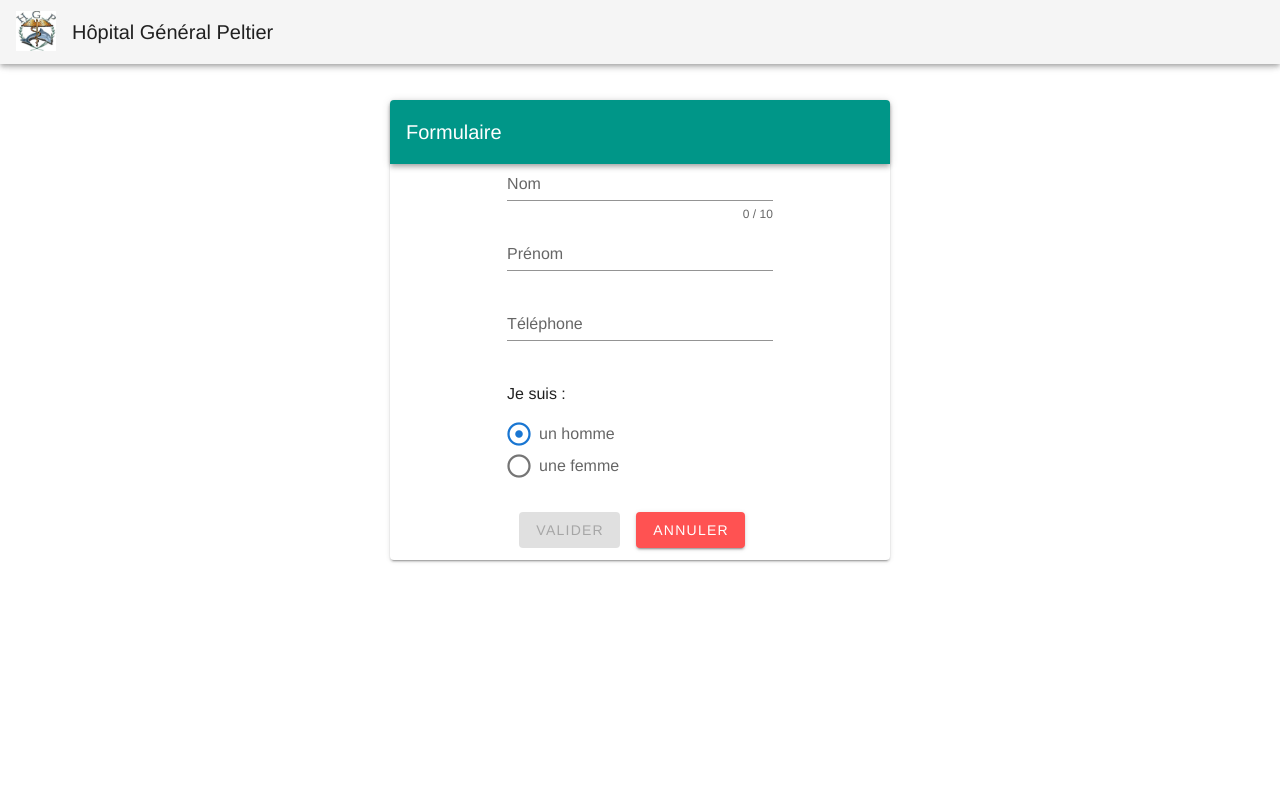
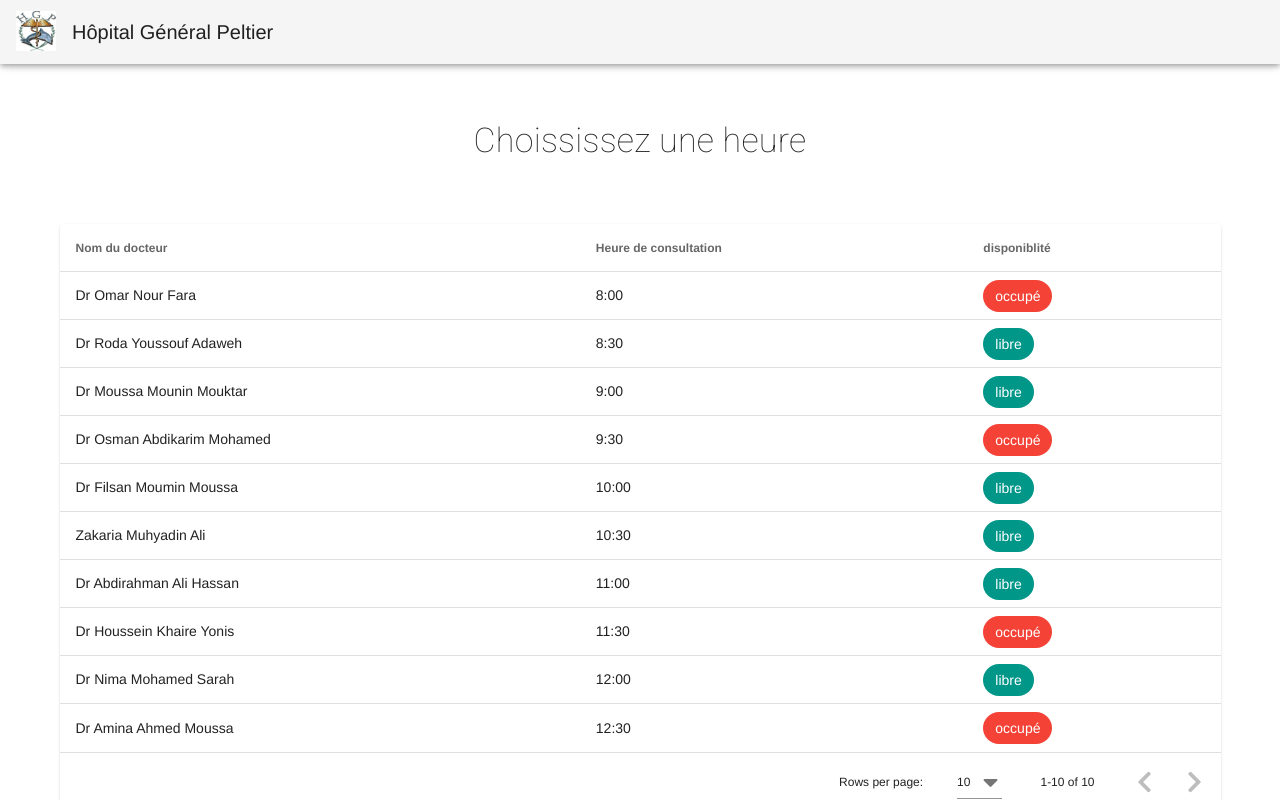
Before and after one commit to chakal05/peltierDev, a Vue app in the folder client/: page /#/ in a window 1280 px wide. Built offline with nearby package versions, Linux system fonts and the light colour scheme.

Commit message:
added component tableau

```diff
--- a/client/src/components/homepage/calendrier.vue
+++ b/client/src/components/homepage/calendrier.vue
@@ -1,32 +1,29 @@
 <template>
-<v-container>
+  <v-container>
+    <div class="text-center">
+      <h1 class="display-2 font-weight-thin mb-4">Choississez une date</h1>
+    </div>
 
-
-  <v-row align="center" justify='center' >
-
-    <h2> Choississez une date svp  </h2>
-
-
-    <v-date-picker
-      v-model="date"
-      width="290"
-
-    ></v-date-picker>
-  </v-row>
-
+    <v-row align="center" justify="center">
+      <v-date-picker color="teal" v-model="date" width="700"></v-date-picker>
+    </v-row>
   </v-container>
 </template>
 
 <script>
+//todo responsiveness for mobiles devices
 export default {
-    data: () => ({
-      date: new Date().toISOString().substr(0, 10),
-    }),
-}
+  data: () => ({
+    date: new Date().toISOString().substr(0, 10)
+  })
+};
 </script>
 
 <style lang='scss' scoped>
-.row{
-    padding-top: 9rem;
+.text-center {
+  margin-top: 7rem;
+  margin-bottom: 4rem;
+}
+.row {
 }
 </style>
--- a/client/src/components/homepage/firstView.vue
+++ b/client/src/components/homepage/firstView.vue
@@ -15,7 +15,7 @@
         <v-row>
           <v-col cols="12" md="4">
             <v-item>
-              <v-card color="teal darken-1" >
+              <v-card color="teal" >
                 <v-card-text class="white--text">
                   <div class="headline mb-2">
                     <v-toolbar-title>La mission de l'hôpital</v-toolbar-title>
@@ -35,7 +35,7 @@
 
           <v-col cols="12" md="4">
             <v-item>
-              <v-card color="teal darken-2" dark>
+              <v-card color="teal" dark>
                 <v-card-text class="white--text">
                   <div class="headline mb-2">
                     <v-toolbar-title>Les horaires de consultation</v-toolbar-title>
@@ -62,7 +62,7 @@
 
           <v-col cols="12" md="4">
             <v-item>
-              <v-card color="teal darken-3" dark>
+              <v-card color="teal" dark>
                 <v-card-text class="white--text">
                   <div class="headline mb-2">
                     <v-toolbar-title>Les consultations</v-toolbar-title>
--- a/client/src/components/homepage/form.vue
+++ b/client/src/components/homepage/form.vue
@@ -1,57 +1,65 @@
 <template>
   <v-container>
-    <v-card
-    max-width="500"
-    class="mx-auto"
-  >
-     <v-toolbar
-      color="teal"
-      dark
-    >
-
-      <v-toolbar-title>Formulaire</v-toolbar-title>
-    </v-toolbar>
-    <v-row align='center' justify='center'>
+    <v-row align="center" justify="center">
       <v-form ref="form" >
+        <v-toolbar color="teal" dark>
+          <v-toolbar-title>Formulaire</v-toolbar-title>
+        </v-toolbar>
         <v-text-field v-model="name" :counter="10" :rules="nameRules" label="Nom" required></v-text-field>
 
-        <v-text-field v-model="email" :rules="emailRules" label="Prénom" required></v-text-field>
+        <v-text-field v-model="name" :counter="10" :rules="nameRules" label="Prénom" required></v-text-field>
 
-        <v-text-field v-model="email" :rules="emailRules" label="Téléphone" required></v-text-field>
+        <v-text-field v-model="telephone" :rules="telephoneRules" label="Télephone" required></v-text-field>
 
-        <v-radio-group v-model="radios" :mandatory="false">
-          <p> Je suis :  </p>
+        <div class="radioCercles">
+          <p>Je suis :</p>
 
-          <v-radio label="un homme" value="radio-1" selected ></v-radio>
-          <v-radio label="une femme" value="radio-2"></v-radio>
-        </v-radio-group>
+          <v-radio-group v-model="row" row>
+            <v-radio label="Un homme" value="radio-1"></v-radio>
+            <v-radio label="Une femme" value="radio-2"></v-radio>
+          </v-radio-group>
+        </div>
+        <v-col class="text-center" cols="12">
+          <v-btn :disabled="!valid" color="teal" class="white--text mr-4" @click="validate">Validate</v-btn>
 
-        <v-col class="text-center" cols="12">
-          <v-btn :disabled="!valid" color="teal" class="white--text mr-4" @click="validate">Valider</v-btn>
-
-          <v-btn color="error" class="mr-4" @click="reset">Annuler</v-btn>
+          <v-btn color="error" class="mr-4" @click="reset">Reset Form</v-btn>
         </v-col>
       </v-form>
     </v-row>
-    </v-card>
   </v-container>
 </template>
 
 <script>
-
 // todo responsiveness for mobiles
 
 export default {
-  data : ()  =>  ({
-   radios : 'radio-1'
+  data: () => ({
+    row: null
   })
 };
 </script>
 
 <style lang='scss' scoped>
 .container {
-  .card{
+  .row {
+    padding-top: 7rem;
+    .v-form {
+      background-color: #fff;
+      width: 800px !important;
 
+      .v-toolbar {
+        margin-bottom: 1rem;
+      }
+
+      .v-text-field {
+        width: 95%;
+        margin: auto;
+      }
+
+      .radioCercles {
+        margin-left: 1rem;
+      }
+    }
   }
 }
 </style>
--- /dev/null
+++ b/client/src/components/homepage/tableHeureDispo.vue
@@ -0,0 +1,105 @@
+<template>
+  <div class="bigBox">
+ <div class="text-center">
+      <h1 class="display-1 font-weight-thin mb-4">Choississez une heure</h1>
+    </div>
+
+    <v-data-table :headers="headers" :items="dispo" class="elevation-1">
+      <template v-slot:item.disponiblité="{ item }">
+        <v-chip :color="getColor(item.disponiblité)" dark>{{ item.disponiblité }}</v-chip>
+      </template>
+    </v-data-table>
+  </div>
+</template>
+
+<script>
+export default {
+  data() {
+    return {
+      headers: [
+        {
+          text: "Nom du docteur ",
+          align: "left",
+          sortable: false,
+          value: "name"
+        },
+
+        { text: "Heure de consultation", value: "heure" },
+        { text: "disponiblité", value: "disponiblité" }
+      ],
+      dispo: [
+        {
+          name: "Dr Omar Nour Fara",
+          disponiblité: 'occupé',
+          heure: '8:00',
+        },
+        {
+          name: "Dr Roda Youssouf Adaweh",
+          disponiblité: 'libre',
+          heure:'8:30'
+        },
+        {
+          name: "Dr Moussa Mounin Mouktar",
+          disponiblité: 'libre',
+          heure: '9:00'
+        },
+        {
+          name:"Dr Osman Abdikarim Mohamed",
+          disponiblité: 'occupé',
+          heure: '9:30'
+        },
+        {
+          name:"Dr Filsan Moumin Moussa",
+          disponiblité: 'libre',
+          heure: '10:00'
+        },
+        {
+          name: "Zakaria Muhyadin Ali",
+          disponiblité: 'libre',
+          heure: '10:30'
+        },
+        {
+          name: "Dr Abdirahman Ali Hassan",
+          disponiblité: 'libre',
+          heure: '11:00'
+        },
+        {
+          name: "Dr Houssein Khaire Yonis",
+          disponiblité: 'occupé',
+          heure: '11:30'
+        },
+        {
+          name:"Dr Nima Mohamed Sarah",
+          disponiblité: 'libre',
+          heure: '12:00'
+        },
+        {
+          name: "Dr Amina Ahmed Moussa",
+          disponiblité: 'occupé',
+          heure: '12:30'
+        }
+      ]
+    };
+  },
+  methods: {
+    getColor(disponiblité) {
+      if (disponiblité === 'occupé') return "red";
+      else return "teal";
+    }
+  }
+};
+</script>
+
+<style lang='scss' scoped>
+.bigBox {
+
+.text-center {
+  margin-top: 2rem;
+  margin-bottom: 4rem;
+}
+
+  .elevation-1 {
+   // width: 600px;
+  }
+}
+</style>
--- a/client/src/views/home.vue
+++ b/client/src/views/home.vue
@@ -3,25 +3,30 @@
   <v-container>
    <!--
       <firstView v-if="firstView"></firstView>
-  <calendrier></calendrier>
 
+   <calendrier></calendrier>
+    <form1 ></form1>
      -->
-   <form1 ></form1>
+
+     <tableau></tableau>
   </v-container>
 </template>
 
 
 <script>
 // import firstView from "../components/homepage/firstView";
-import form1 from "../components/homepage/form";
+//import form1 from "../components/homepage/form";
 //import calendrier from "../components/homepage/calendrier"
 //import { mapState } from "vuex";
+import tableau from '../components/homepage/tableHeureDispo'
 export default {
   name: "landingPage",
   components: {
    // firstView,
-  form1
-   // calendrier
+//  form1,
+  //  calendrier,
+  tableau
+
   },
   props: {
     source: String
```
